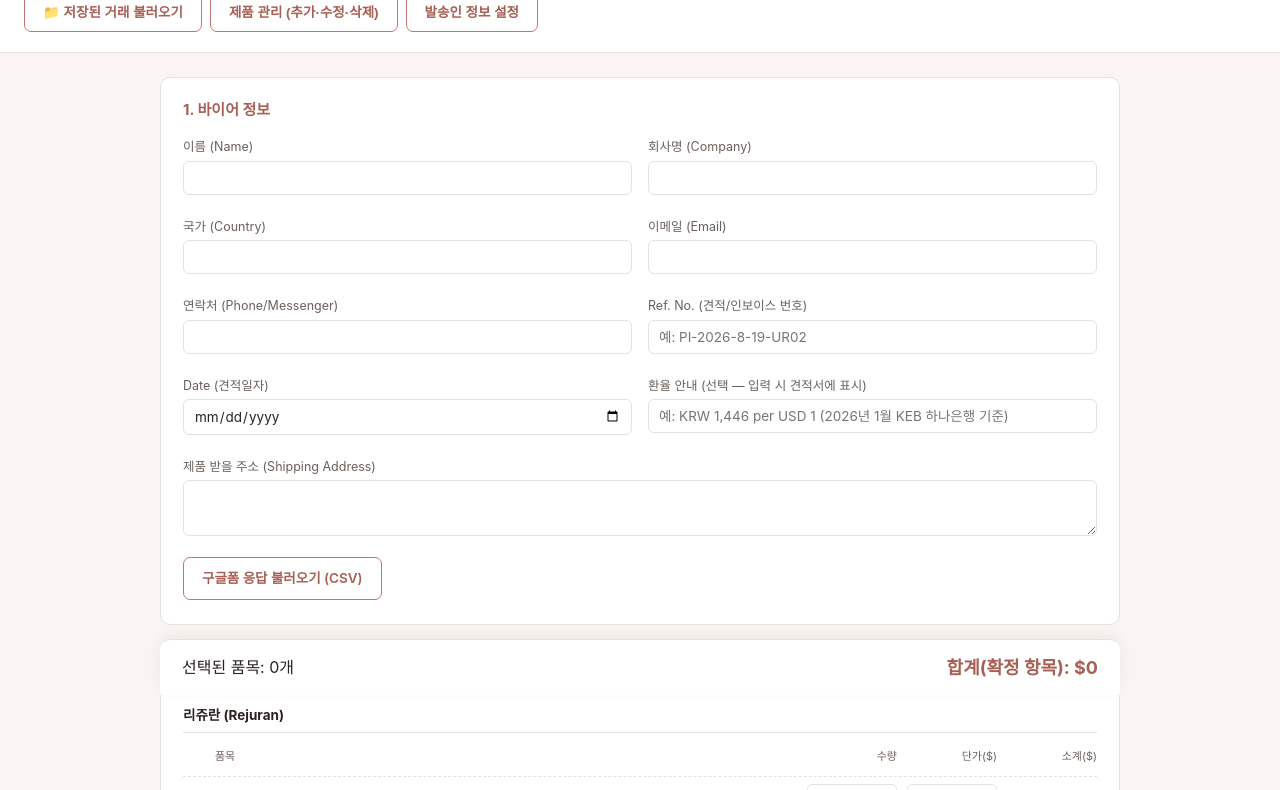
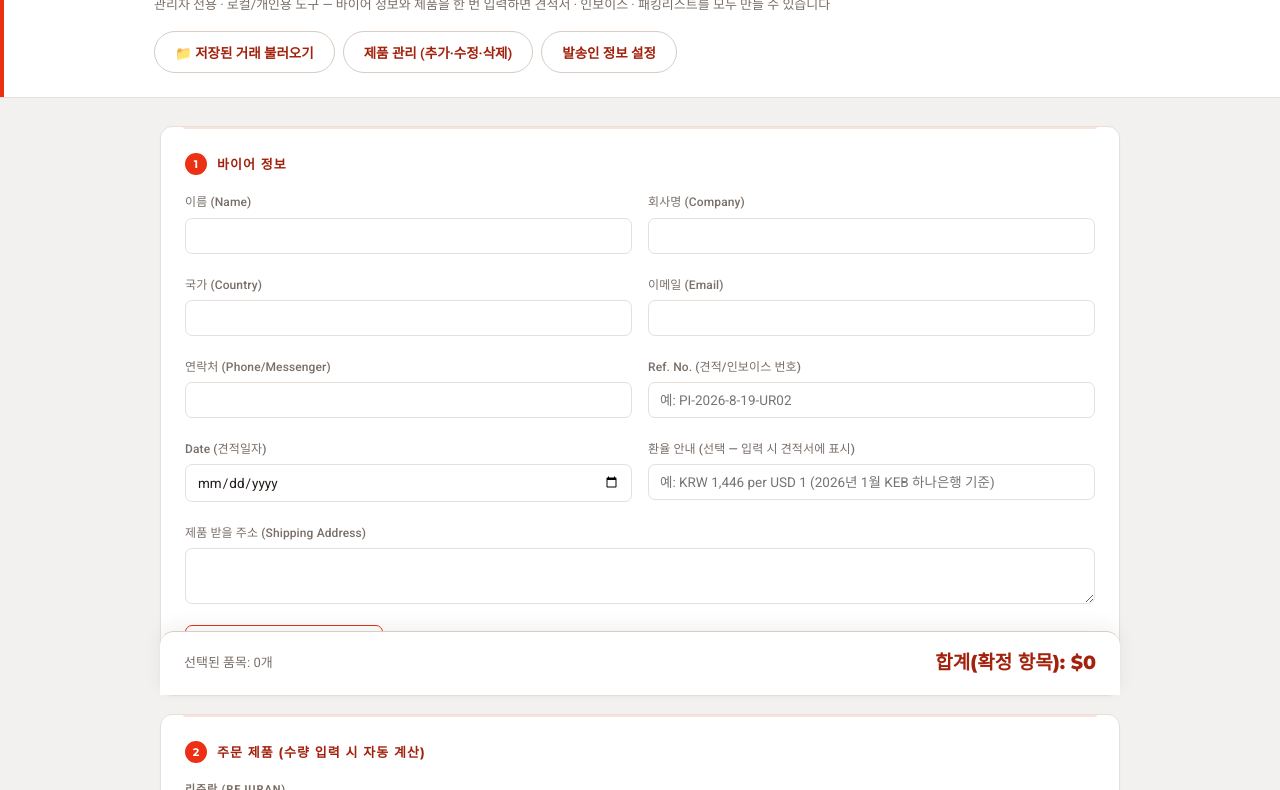
Before and after one commit to purify0902/B2B, a plain HTML site: page index.html in a window 1280 px wide. Shown: the part 105-895 px from the top of the page. Drawn offline with Linux system fonts and the light colour scheme.

Commit message:
Update index.html

```diff
--- a/index.html
+++ b/index.html
@@ -4,62 +4,98 @@
 <meta charset="UTF-8">
 <meta name="viewport" content="width=device-width, initial-scale=1.0">
 <title>Busan Care Bridge · 거래서류 생성기 (견적서 · 인보이스 · 패킹리스트)</title>
+<link rel="preconnect" href="https://fonts.googleapis.com">
+<link rel="preconnect" href="https://fonts.gstatic.com" crossorigin>
+<link href="https://fonts.googleapis.com/css2?family=Montserrat:wght@700;800&family=Roboto:wght@400;500;700&display=swap" rel="stylesheet">
 <style>
   :root {
-    --accent: #C1796F;
-    --accent-dark: #A85F55;
-    --bg: #FAF5F3;
+    --accent: #EC3013;
+    --accent-dark: #A3220D;
+    --accent-soft: #FBE3DB;
+    --bg: #F3F1EF;
     --panel: #FFFFFF;
-    --ink: #2B2320;
-    --ink-soft: #6B615C;
-    --line: #E8E1DC;
+    --ink: #211C19;
+    --ink-soft: #7A6F68;
+    --line: #E6DFDA;
+    --line-strong: #D8CCC3;
     --warn-bg: #FFF3E8;
     --warn-ink: #9A5B1E;
+    --font-header: 'Montserrat', -apple-system, "Pretendard", "Noto Sans KR", sans-serif;
+    --font-question: 'Roboto', -apple-system, "Pretendard", "Noto Sans KR", sans-serif;
+    --font-text: 'Roboto', -apple-system, "Pretendard", "Noto Sans KR", sans-serif;
   }
   * { box-sizing: border-box; }
   body {
     margin: 0;
     background: var(--bg);
     color: var(--ink);
-    font-family: -apple-system, "Pretendard", "Noto Sans KR", "Segoe UI", sans-serif;
-    line-height: 1.55;
+    font-family: var(--font-text);
+    font-size: 14px;
+    line-height: 1.6;
   }
   header {
-    padding: 28px 24px 20px;
+    padding: 30px 24px 24px;
     border-bottom: 1px solid var(--line);
     background: var(--panel);
-  }
-  header h1 { margin: 0; font-size: 20px; letter-spacing: -0.01em; }
-  header .sub { margin-top: 4px; font-size: 13px; color: var(--ink-soft); }
-  header .hbtns { margin-top: 12px; display: flex; gap: 8px; flex-wrap: wrap; }
+    background-image: linear-gradient(90deg, var(--accent) 0%, var(--accent) 4px, transparent 4px);
+  }
+  header .head-row { max-width: 1000px; margin: 0 auto; display: flex; justify-content: space-between; align-items: flex-start; gap: 16px; flex-wrap: wrap; }
+  header .eyebrow {
+    font-family: var(--font-question); font-weight: 700; font-size: 11px; letter-spacing: 0.14em;
+    text-transform: uppercase; color: var(--accent); margin: 0 0 6px 14px;
+  }
+  header h1 { margin: 0 0 0 14px; font-family: var(--font-header); font-weight: 800; font-size: 25px; letter-spacing: -0.01em; color: var(--ink); }
+  header .sub { margin: 6px 0 0 14px; font-family: var(--font-text); font-size: 13px; color: var(--ink-soft); }
+  header .hbtns { margin: 16px 0 0 14px; display: flex; gap: 8px; flex-wrap: wrap; }
   main {
     max-width: 1000px;
     margin: 0 auto;
-    padding: 24px 20px 80px;
+    padding: 28px 20px 90px;
     display: grid;
-    gap: 20px;
+    gap: 18px;
   }
   .panel {
     background: var(--panel);
     border: 1px solid var(--line);
-    border-radius: 10px;
-    padding: 20px 22px;
-  }
-  .panel h2 { margin: 0 0 16px; font-size: 15px; font-weight: 700; color: var(--accent-dark); }
+    border-radius: 12px;
+    padding: 22px 24px;
+    box-shadow: 0 1px 2px rgba(33,28,25,0.03);
+    position: relative;
+  }
+  .panel::before {
+    content: ""; position: absolute; top: 0; left: 22px; right: 22px; height: 2px;
+    background: var(--accent-soft); border-radius: 0 0 2px 2px;
+  }
+  .panel h2 {
+    display: flex; align-items: center; gap: 10px;
+    margin: 4px 0 18px; font-family: var(--font-header); font-size: 13px; font-weight: 700;
+    letter-spacing: 0.08em; text-transform: uppercase; color: var(--accent-dark);
+  }
+  .step-badge {
+    flex-shrink: 0; display: inline-flex; align-items: center; justify-content: center;
+    width: 22px; height: 22px; border-radius: 50%; background: var(--accent); color: #fff;
+    font-family: var(--font-header); font-size: 11px; font-weight: 700; letter-spacing: 0;
+    text-transform: none;
+  }
   .panel .hint { margin: -10px 0 14px; color: var(--ink-soft); font-size: 12.5px; }
   .grid2 { display: grid; grid-template-columns: 1fr 1fr; gap: 12px 16px; }
   .grid3 { display: grid; grid-template-columns: 1fr 1fr 1fr; gap: 12px 16px; }
-  label { display: block; font-size: 12.5px; color: var(--ink-soft); margin-bottom: 4px; }
+  label {
+    display: block; font-family: var(--font-question); font-weight: 500; font-size: 12px;
+    color: var(--ink-soft); margin-bottom: 5px; letter-spacing: 0.01em;
+  }
   input[type=text], input[type=email], input[type=number], input[type=date], textarea, select {
     width: 100%;
-    padding: 8px 10px;
+    padding: 9px 11px;
     border: 1px solid var(--line);
-    border-radius: 6px;
+    border-radius: 7px;
     font-size: 13.5px;
     background: #fff;
     color: var(--ink);
     font-family: inherit;
-  }
+    transition: border-color .12s ease;
+  }
+  input:focus, textarea:focus, select:focus { outline: none; border-color: var(--accent); }
   textarea { resize: vertical; min-height: 56px; }
   .field { margin-bottom: 10px; }
   .field.full { grid-column: 1 / -1; }
@@ -67,23 +103,26 @@
   .checkline input { width: auto; }
 
   .brand-block { margin-bottom: 18px; }
-  .brand-block h3 { font-size: 13.5px; margin: 0 0 8px; padding-bottom: 6px; border-bottom: 1px solid var(--line); }
+  .brand-block h3 {
+    font-family: var(--font-question); font-weight: 700; font-size: 11px; letter-spacing: 0.08em;
+    text-transform: uppercase; color: var(--ink-soft); margin: 0 0 8px; padding-bottom: 8px; border-bottom: 1px solid var(--line);
+  }
   .product-row {
     display: grid;
     grid-template-columns: 22px 1fr 90px 90px 90px;
     align-items: center;
     gap: 10px;
-    padding: 7px 0;
-    font-size: 13px;
+    padding: 8px 0;
+    font-size: 13.5px;
     border-bottom: 1px dashed var(--line);
   }
   .product-row:last-child { border-bottom: none; }
   .product-row .ph { color: var(--ink-soft); font-size: 11.5px; }
-  .product-row input[type=number] { width: 100%; padding: 5px 6px; border: 1px solid var(--line); border-radius: 5px; font-size: 13px; text-align: right; }
+  .product-row input[type=number] { width: 100%; padding: 6px 6px; border: 1px solid var(--line); border-radius: 6px; font-size: 13px; text-align: right; }
   .product-row .price-input { text-align: right; }
   .needs-review { background: var(--warn-bg); }
   .needs-review .price-input { border-color: #E0A458; }
-  .col-head { font-size: 11px; color: var(--ink-soft); text-align: right; padding-bottom: 4px; }
+  .col-head { font-family: var(--font-question); font-size: 10.5px; font-weight: 700; letter-spacing: 0.06em; text-transform: uppercase; color: var(--ink-soft); text-align: right; padding-bottom: 4px; }
   .col-head.name { text-align: left; }
 
   .packing-row, .packing-row-head {
@@ -91,50 +130,52 @@
     grid-template-columns: 1.4fr 70px 90px 80px 70px 70px 70px;
     align-items: center;
     gap: 8px;
-    padding: 7px 0;
+    padding: 8px 0;
     font-size: 12.5px;
     border-bottom: 1px dashed var(--line);
   }
   .packing-row:last-child { border-bottom: none; }
-  .packing-row input, .packing-row select { padding: 5px 6px; font-size: 12.5px; }
-  .packing-head { font-size: 11px; color: var(--ink-soft); }
+  .packing-row input, .packing-row select { padding: 5px 6px; font-size: 12.5px; border-radius: 6px; }
+  .packing-head { font-family: var(--font-question); font-size: 10.5px; font-weight: 700; letter-spacing: 0.06em; text-transform: uppercase; color: var(--ink-soft); }
 
   .summary-bar {
-    position: sticky; bottom: 0; background: var(--panel); border-top: 1px solid var(--line);
-    padding: 14px 22px; display: flex; justify-content: space-between; align-items: center;
-    border-radius: 10px 10px 0 0; box-shadow: 0 -4px 14px rgba(0,0,0,0.05); flex-wrap: wrap; gap: 8px;
-  }
-  .summary-bar .total { font-size: 18px; font-weight: 700; color: var(--accent-dark); }
+    position: sticky; bottom: 0; background: var(--panel); border-top: 1px solid var(--line-strong);
+    padding: 16px 24px; display: flex; justify-content: space-between; align-items: center;
+    border-radius: 14px 14px 0 0; box-shadow: 0 -6px 18px rgba(33,28,25,0.06); flex-wrap: wrap; gap: 8px;
+  }
+  .summary-bar > div:first-child { font-size: 13px; color: var(--ink-soft); }
+  .summary-bar .total { font-family: var(--font-header); font-size: 19px; font-weight: 800; color: var(--accent-dark); }
   .summary-bar .warn-count { font-size: 12px; color: var(--warn-ink); margin-left: 10px; }
   button {
-    background: var(--accent); color: #fff; border: none; padding: 10px 18px; border-radius: 7px;
-    font-size: 13.5px; cursor: pointer; font-weight: 600;
-  }
-  button:hover { background: var(--accent-dark); }
-  button.secondary { background: transparent; color: var(--accent-dark); border: 1px solid var(--accent); }
-  button.secondary:hover { background: #FBEEEC; }
-  button.small { padding: 6px 12px; font-size: 12.5px; }
+    background: var(--accent); color: #fff; border: none; padding: 10px 20px; border-radius: 999px;
+    font-family: var(--font-text); font-size: 13.5px; cursor: pointer; font-weight: 700;
+    box-shadow: 0 1px 2px rgba(163,34,13,0.25); transition: background .12s ease, transform .12s ease;
+  }
+  button:hover { background: var(--accent-dark); transform: translateY(-1px); }
+  button.secondary { background: transparent; color: var(--accent-dark); border: 1px solid var(--line-strong); box-shadow: none; }
+  button.secondary:hover { background: var(--accent-soft); border-color: var(--accent); transform: none; }
+  button.small { padding: 6px 14px; font-size: 12px; }
 
   .tab-row { display: flex; gap: 8px; flex-wrap: wrap; margin-bottom: 4px; }
 
   /* ── Document preview (shared: quote / invoice / packing) ── */
   .doc-view { display: none; }
   .doc-view.show { display: block; }
-  .doc-sheet { background: #fff; border: 1px solid var(--line); border-radius: 10px; padding: 40px 44px; }
-  .doc-sheet .qhead { display: flex; justify-content: space-between; align-items: flex-start; border-bottom: 2px solid var(--accent); padding-bottom: 16px; margin-bottom: 20px; }
-  .doc-sheet .qhead h2 { margin: 0; font-size: 22px; color: var(--accent-dark); }
+  .doc-sheet { background: #fff; border: 1px solid var(--line); border-radius: 12px; padding: 44px 48px; }
+  .doc-sheet .qhead { display: flex; justify-content: space-between; align-items: flex-start; border-bottom: 2.5px solid var(--accent); padding-bottom: 18px; margin-bottom: 22px; }
+  .doc-sheet .qhead h2 { margin: 0; font-family: var(--font-header); font-weight: 800; font-size: 27px; letter-spacing: 0.01em; color: var(--accent-dark); }
   .doc-sheet .qhead .meta { text-align: right; font-size: 12.5px; color: var(--ink-soft); }
   .doc-sheet table { width: 100%; border-collapse: collapse; margin: 14px 0; font-size: 12.5px; }
-  .doc-sheet th, .doc-sheet td { border: 1px solid var(--line); padding: 7px 9px; text-align: left; vertical-align: top; }
-  .doc-sheet th { background: #F6EFEC; font-size: 11.5px; }
+  .doc-sheet th, .doc-sheet td { border: 1px solid var(--line); padding: 8px 10px; text-align: left; vertical-align: top; }
+  .doc-sheet th { background: var(--accent-soft); font-family: var(--font-question); font-weight: 700; font-size: 10.5px; letter-spacing: 0.04em; text-transform: uppercase; color: var(--accent-dark); }
   .doc-sheet td.num { text-align: right; }
   .doc-sheet .review-cell { color: var(--warn-ink); font-weight: 600; }
   .doc-sheet .total-row td { font-weight: 700; background: #FBF7F5; }
   .doc-sheet .terms { margin-top: 22px; font-size: 12px; color: var(--ink-soft); border-top: 1px solid var(--line); padding-top: 14px; }
   .doc-sheet .notes { white-space: pre-wrap; font-size: 12.5px; background: var(--warn-bg); border-radius: 6px; padding: 10px 12px; margin-top: 10px; }
   .doc-sheet .plain-table td { border: none; padding: 3px 8px 3px 0; }
-  .doc-sheet .box-label { font-weight: 700; font-size: 11.5px; color: var(--accent-dark); margin-bottom: 4px; }
-  .doc-sheet .info-box { border: 1px solid var(--line); border-radius: 6px; padding: 10px 12px; margin-bottom: 10px; }
+  .doc-sheet .box-label { font-family: var(--font-question); font-weight: 700; font-size: 10.5px; letter-spacing: 0.06em; text-transform: uppercase; color: var(--accent-dark); margin-bottom: 4px; }
+  .doc-sheet .info-box { border: 1px solid var(--line); border-radius: 8px; padding: 12px 14px; margin-bottom: 10px; }
   .doc-sheet .sig-row { margin-top: 30px; text-align: right; font-size: 12.5px; color: var(--ink-soft); }
 
   @media print {
@@ -150,18 +191,24 @@
     .grid2, .grid3 { grid-template-columns: 1fr; }
     .product-row { grid-template-columns: 18px 1fr 70px 70px 70px; font-size: 12px; }
     .packing-row { grid-template-columns: 1fr; }
+    header .head-row { flex-direction: column; }
   }
 </style>
 </head>
 <body>
 
 <header>
+  <div class="head-row">
+    <div>
+      <div class="eyebrow">Busan, Korea · Export Documents</div>
       <h1>Busan Care Bridge · 거래서류 생성기</h1>
       <div class="sub">관리자 전용 · 로컬/개인용 도구 — 바이어 정보와 제품을 한 번 입력하면 견적서 · 인보이스 · 패킹리스트를 모두 만들 수 있습니다</div>
       <div class="hbtns">
         <button class="secondary" onclick="toggleDealList()">📁 저장된 거래 불러오기</button>
         <button class="secondary" onclick="toggleManage()">제품 관리 (추가·수정·삭제)</button>
         <button class="secondary" onclick="toggleShipperSettings()">발송인 정보 설정</button>
+      </div>
+    </div>
   </div>
 </header>
 
@@ -230,7 +277,7 @@
   </div>
 
   <div class="panel" id="buyerPanel">
-    <h2>1. 바이어 정보</h2>
+    <h2><span class="step-badge">1</span>바이어 정보</h2>
     <div class="grid2">
       <div class="field"><label>이름 (Name)</label><input type="text" id="f_name"></div>
       <div class="field"><label>회사명 (Company)</label><input type="text" id="f_company"></div>
@@ -251,12 +298,12 @@
   </div>
 
   <div class="panel" id="productPanel">
-    <h2>2. 주문 제품 (수량 입력 시 자동 계산)</h2>
+    <h2><span class="step-badge">2</span>주문 제품 (수량 입력 시 자동 계산)</h2>
     <div id="productLists"></div>
   </div>
 
   <div class="panel" id="shippingPanel">
-    <h2>3. 선적 · 인보이스 정보</h2>
+    <h2><span class="step-badge">3</span>선적 · 인보이스 정보</h2>
     <div class="grid3">
       <div class="field"><label>Invoice No.</label><input type="text" id="s_invno"></div>
       <div class="field"><label>Invoice date</label><input type="date" id="s_invdate"></div>
@@ -309,7 +356,7 @@
   </div>
 
   <div class="panel" id="packingPanel">
-    <h2>4. 포장 정보 (패킹리스트용)</h2>
+    <h2><span class="step-badge">4</span>포장 정보 (패킹리스트용)</h2>
     <div class="hint">2번에서 선택한 제품이 여기에 자동으로 나열됩니다. 박스 수/포장종류/총중량을 입력하세요. 가로x세로x높이(cm)를 입력하면 부피(CBM)가 자동 계산됩니다.</div>
     <div class="packing-row-head packing-head">
       <span>품목</span><span>박스수</span><span>포장종류</span><span>총중량(kg)</span><span>L(cm)</span><span>W(cm)</span><span>H(cm)</span>
@@ -318,12 +365,12 @@
   </div>
 
   <div class="panel">
-    <h2>5. 비고 (기타 요청 / 캐리어 정보 / 검토 필요 사항)</h2>
+    <h2><span class="step-badge">5</span>비고 (기타 요청 / 캐리어 정보 / 검토 필요 사항)</h2>
     <textarea id="f_notes" placeholder="구글폼의 자유입력(기타 수량), 기타 요청사항, 한국 내 캐리어 정보 등을 여기에 옮겨 적으세요."></textarea>
   </div>
 
   <div class="panel">
-    <h2>6. 서명 (선택)</h2>
+    <h2><span class="step-badge">6</span>서명 (선택)</h2>
     <div class="hint">판매자(Seller) 서명은 "발송인 정보 설정"에서 한 번 등록하면 자동으로 반영됩니다. 바이어(Buyer) 서명은 서명받은 이미지를 받으면 여기에 첨부하세요 — 이 거래를 저장할 때 함께 저장됩니다.</div>
     <div style="display:flex; align-items:center; gap:14px; flex-wrap:wrap;">
       <img id="buyer_sig_preview" src="" alt="" style="display:none; max-height:60px; max-width:220px; border:1px solid var(--line); border-radius:6px; background:#fff; padding:4px;">
```
Lines whose indentation alone changed are shown as unchanged.
